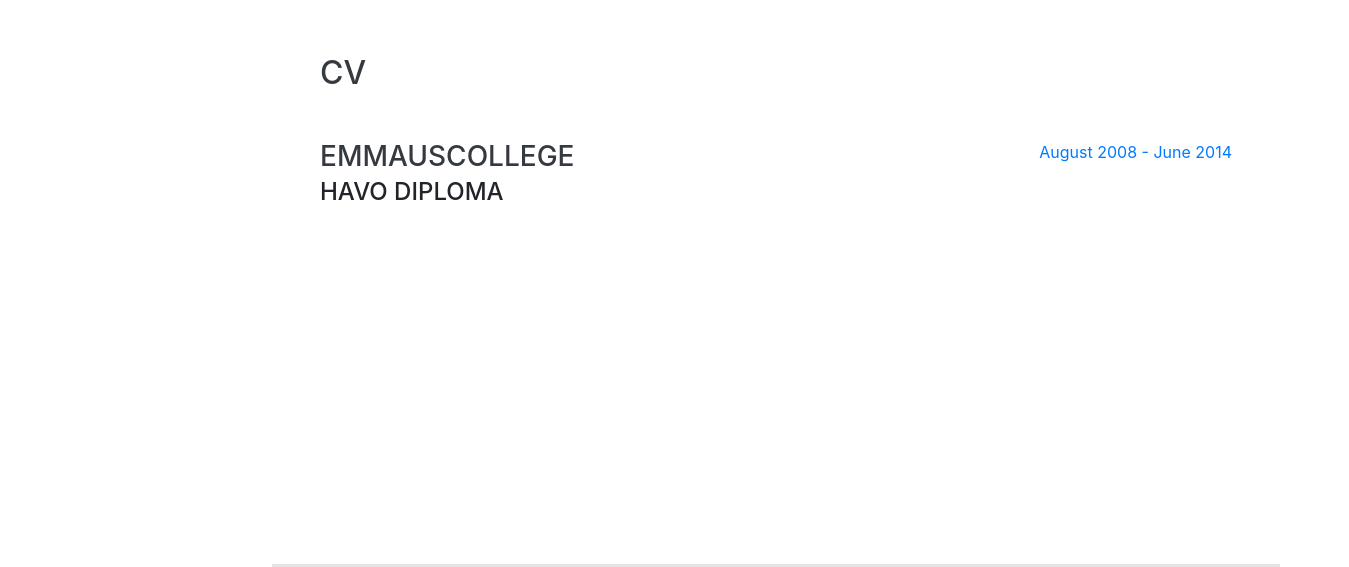
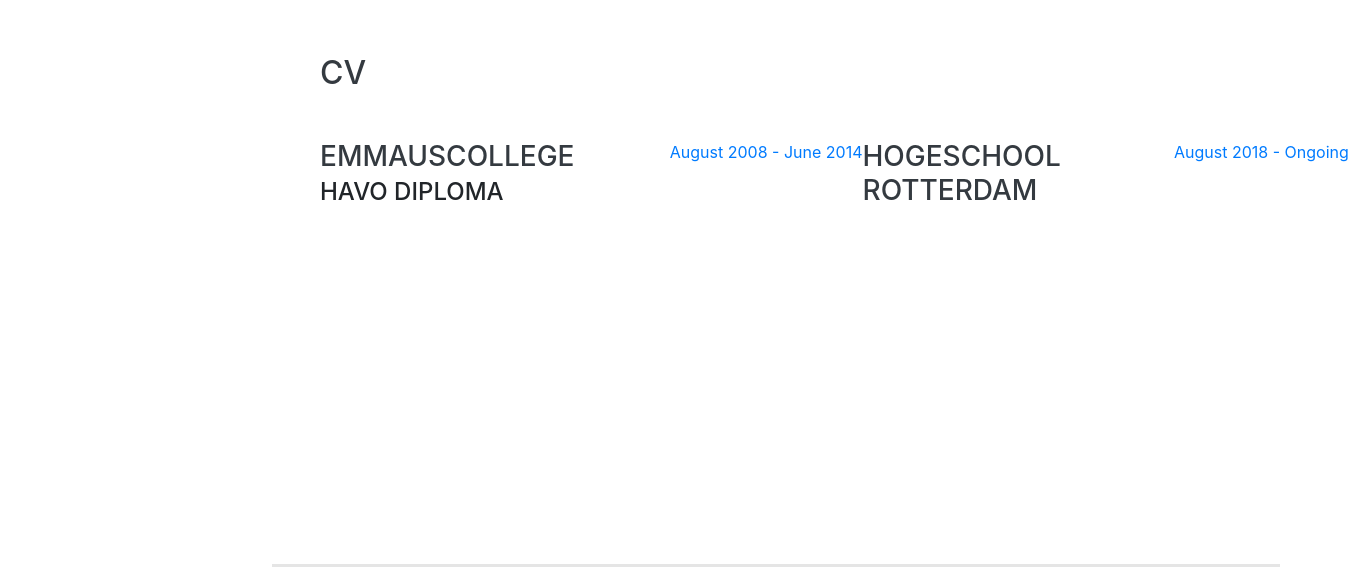
Before and after one commit to canberkates/canberkates.github.io, a website with bundled scripts: page index.html in a window 1280 px wide. Shown: the part 2271-2838 px from the top of the page, 1349 px wide, since content can reach past the window. Built offline with nearby package versions, Linux system fonts and the light colour scheme; a web font is replaced by a local one.

Commit message:
Update index.html

```diff
--- a/index.html
+++ b/index.html
@@ -130,6 +130,12 @@
           <div class="resume-date text-md-right">
             <span class="text-primary">August 2008 - June 2014</span>
           </div>
+          <div class="resume-content">
+            <h3 class="mb-0">Hogeschool Rotterdam</h3>
+          </div>
+          <div class="resume-date text-md-right">
+            <span class="text-primary">August 2018 - Ongoing</span>
+          </div>
         </div>
 
       </div>
```
